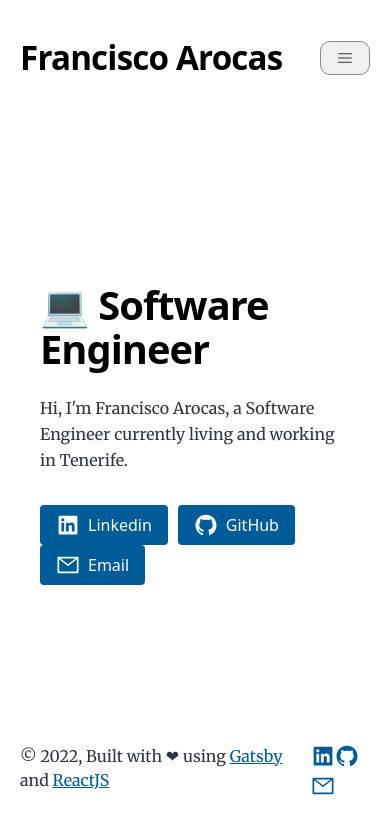
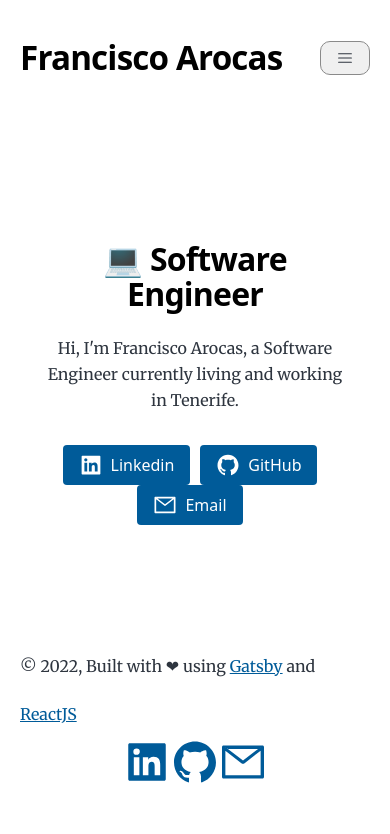
Before and after one commit to franciscoarocas/franciscoarocas.com, a Gatsby site: page / in a window 390 px wide. Built offline with nearby package versions, Linux system fonts and the light colour scheme; Gatsby itself is replaced by a stand-in of ours.

Commit message:
Update style.css

```diff
--- a/src/style.css
+++ b/src/style.css
@@ -532,6 +532,37 @@ footer {
     display: none !important;
   }
 
+  .skills {
+    grid-template-columns: 1fr 1fr 1fr;
+  }
+
+}
+
+@media (max-width: 520px) {
+
+  .skills {
+    grid-template-columns: 1fr 1fr;
+  }
+
+  footer {
+    flex-direction: column;
+    line-height: 3;
+    align-items: center;
+  }
+
+  footer svg {
+    width: 48px;
+    height: 48px;
+  }
+
+  .global-wrapper {
+    text-align: center;
+  }
+
+  .global-wrapper h1 {
+    font-size: 2rem;
+  }
+
 }
 
 .topMenuButton {
@@ -549,3 +580,7 @@ footer {
 .showMobile {
   display: flex !important;
 }
+
+.mobileClose {
+  display: none !important;
+}
```
